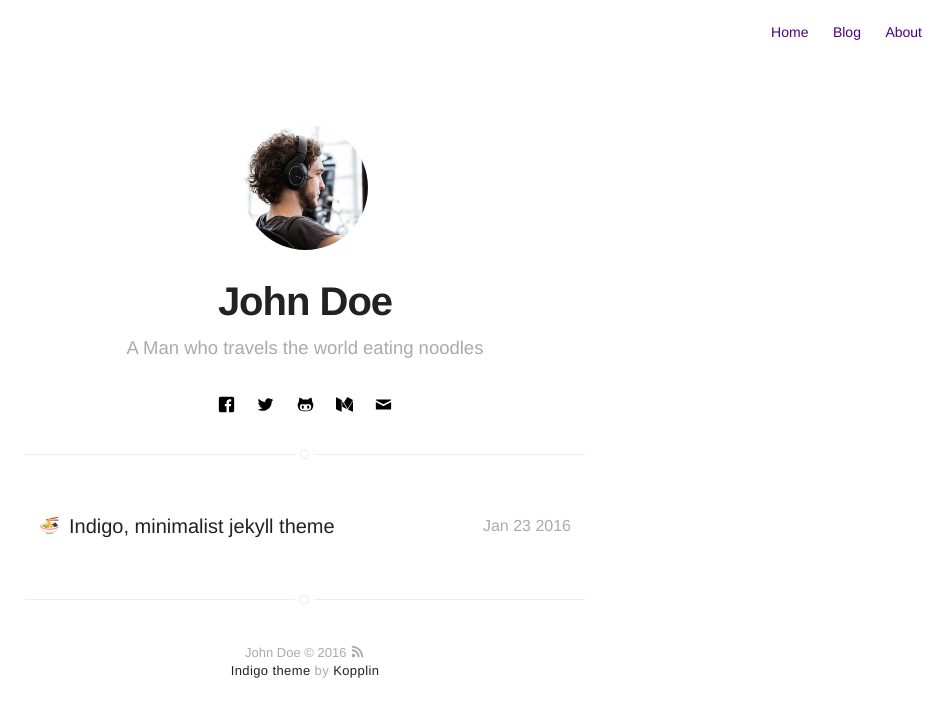
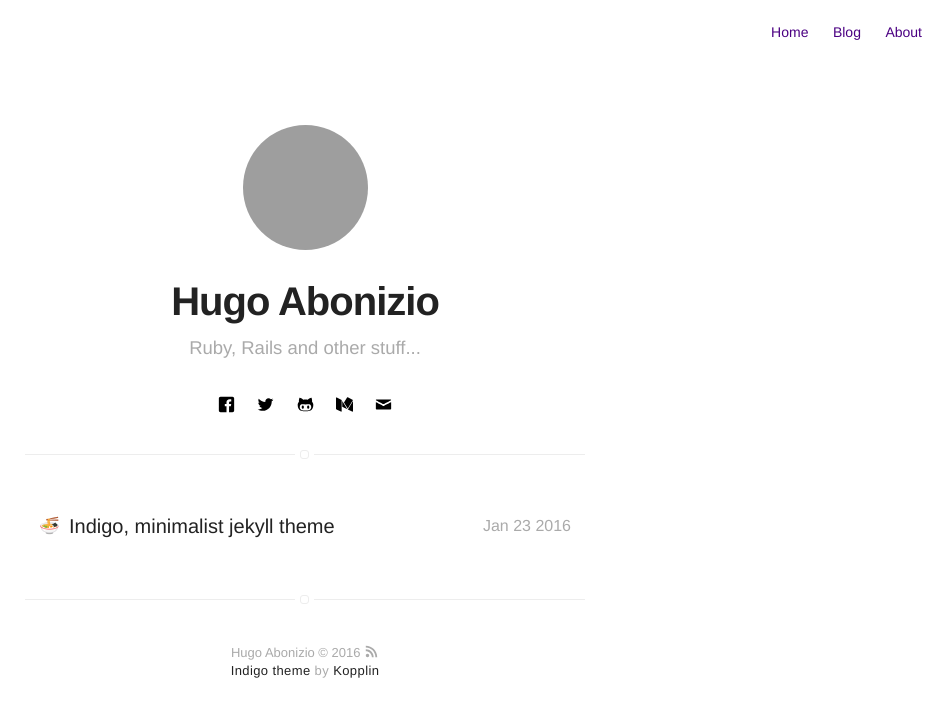
Before and after one commit to hugoabonizio/hugoabonizio.github.io, a Jekyll site: the page built from projects.html, in a window 1280 px wide. Shown: the top 717 px of the page, without its empty margins (335-1280 px from the left). Built offline with Jekyll 4.4.1, drawn with Linux system fonts in a browser that asks for light colours; emoji names are drawn with the system emoji font; grey boxes are pictures that could not be loaded.

Commit message:
Change name and avatar

```diff
--- a/_config.yml
+++ b/_config.yml
@@ -1,10 +1,11 @@
 # main text of home
-name: John Doe
-bio: 'A Man who travels the world eating noodles'
+name: Hugo Abonizio
+bio: 'Ruby, Rails and other stuff...'
 
 # if it's an external image, update below for true
-external-image: false
-picture: 'assets/images/profile.jpg'
+external-image: true
+# picture: 'assets/images/profile.jpg'
+picture: '//avatars2.githubusercontent.com/u/1206395?v=3&s=460'
 
 url: http://hugoabonizio.github.io
 # your url: http://USERNAME.github.io
```
